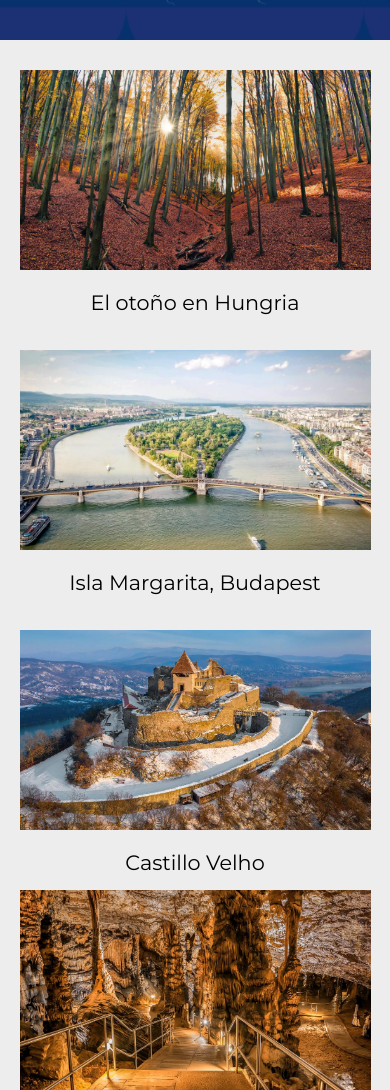
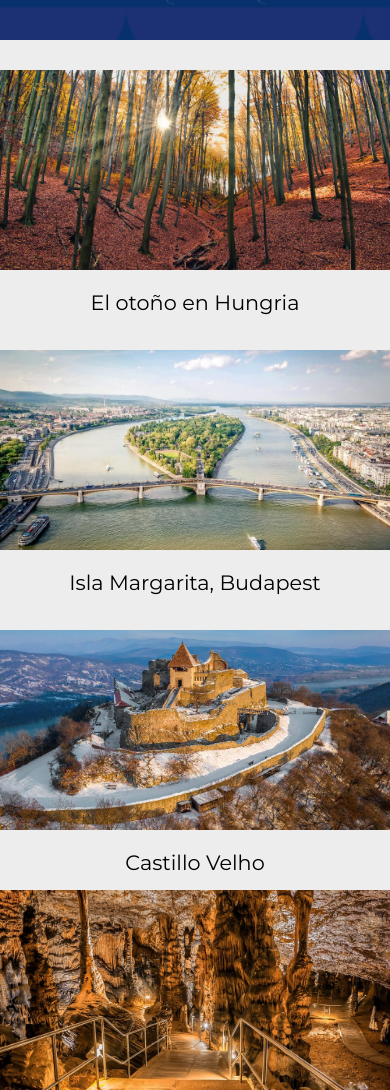
Before and after one commit to JuanIMFR/PaginaWeb-Budapest, a plain HTML site: page index.html in a window 390 px wide. Shown: the part 2077-3167 px from the top of the page. Drawn offline with Linux system fonts and the light colour scheme.

Commit message:
Add files via upload

```diff
--- a/style.css
+++ b/style.css
@@ -272,7 +272,8 @@ nav ul li{
 }
 
 .fotoOtonio{
-    flex: 1;
+    margin: 0 auto;
+    width: 750px;
     height: 200px;
     min-width: 320px;
     background-image: url(img/hero/hungria-bosque.jpg);
@@ -301,7 +302,8 @@ nav ul li{
 }
 
 .fotoIslaMargarita1{
-    flex: 1;
+    margin: 0 auto;
+    width: 750px;
     height: 200px;
     min-width: 320px;
     background-image: url(img/hero/islaMargarita.jpg);
@@ -320,7 +322,8 @@ nav ul li{
 }
 
 .fotoVelho{
-    flex: 1;
+    margin: 0 auto;
+    width: 750px;
     height: 200px;
     min-width: 320px;
     background-image: url(img/hero/hungriaCastle.jpg);
@@ -339,7 +342,8 @@ nav ul li{
 }
 
 .fotoCueva{
-    flex: 1;
+    margin: 0 auto;
+    width: 750px;
     margin-top: 60px;
     height: 200px;
     min-width: 320px;
@@ -368,6 +372,7 @@ nav ul li{
 }
 
 .hacer1{
+    margin: 0 auto;
     width: 400px;
     margin-top: 60px;
     height: 400px;
@@ -379,6 +384,7 @@ nav ul li{
 }
 
 .hacer2{
+    margin: 0 auto;
     width: 400px;
     margin-top: 60px;
     height: 400px;
@@ -390,6 +396,7 @@ nav ul li{
 }
 
 .hacer3{
+    margin: 0 auto;
     width: 400px;
     margin-top: 60px;
     height: 400px;
@@ -1555,6 +1562,35 @@ footer{
     }
 }
 
+@media screen and (max-width: 450px) {
+    .flexHacer{
+        width: 90%;
+    }
+
+    .flex{
+        width: 100%;
+    }
+
+    .flex1{
+        width: 100%;
+    }
+
+    .fotoOtonio{
+        width: 100%;
+    }
+
+    .fotoIslaMargarita1{
+        width: 100%;
+    }
+
+    .fotoVelho{
+        width: 100%;
+    }
+    .fotoCueva{
+        width: 100%;
+    }
+}
+
 /*---------------------------------------------------------------------------------
 ----------------------------MEDIAQUERIE LLEGAR----------------------------------------*/
 
@@ -1703,7 +1739,11 @@ footer{
         font-size: 1.1em;
         transition: all .5s ease;
     }
-
+<<<<<<< HEAD
+
+=======
+
+>>>>>>> 0ea8fe19ac915567fad91bc57a592c050b5d482e
     .parrafoRutas{
         width: 80%;
     }
```
